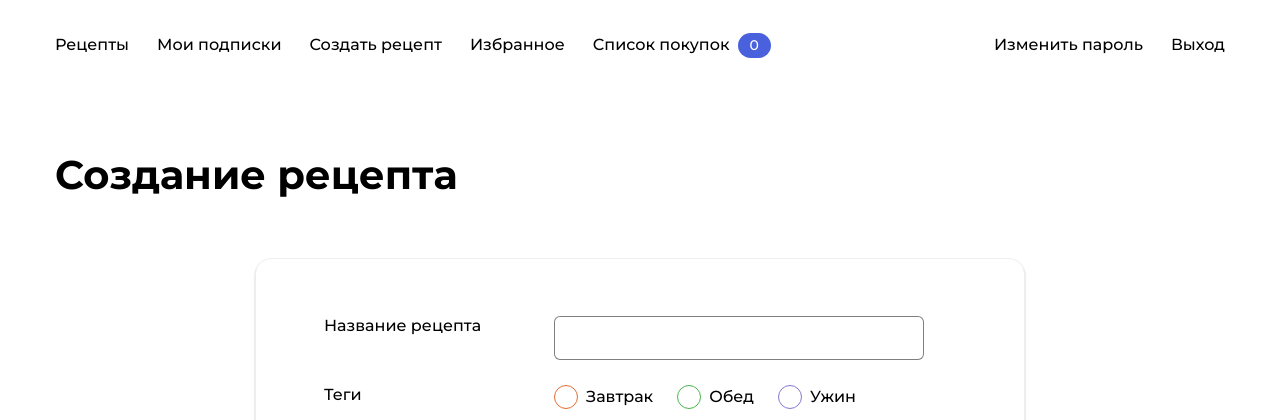
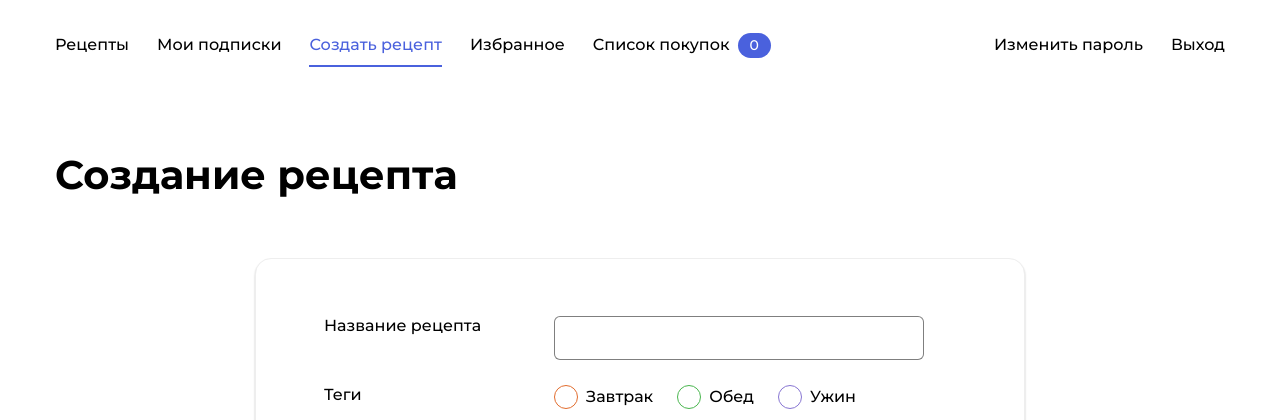
Before and after one commit to sh4rpy/foodgram, a Django app: page /create_recipe/ in a window 1280 px wide. Shown: the top 420 px of the page. Run offline with Django 3.2, Linux system fonts and the light colour scheme; the visitor is signed in with stand-in values (Sample User, id 1); data that the repository does not hold is empty.

Commit message:
added a css active class to nav items (create_recipe, login, password_change)

```diff
--- a/recipes/templates/recipes/create_recipe.html
+++ b/recipes/templates/recipes/create_recipe.html
@@ -5,7 +5,7 @@
   <link rel="stylesheet" href="{% static 'pages/form.css' %}">
 {% endblock %}
 {% block header %}
-  {% include 'header.html' %}
+  {% include 'header.html' with create_recipe=True%}
 {% endblock %}
 {% block content %}
 <!--  {% csrf_token %}-->
--- a/templates/header.html
+++ b/templates/header.html
@@ -5,22 +5,22 @@
             <ul class="nav__items list">
                 <li class="nav__item {% if index %}nav__item_active{% endif %}"><a href="{% url 'index' %}" class="nav__link link">Рецепты</a></li>
                 <li class="nav__item {% if follow %}nav__item_active{% endif %}"><a href="{% url 'follow_index' %}" class="nav__link link">Мои подписки</a></li>
-                <li class="nav__item{% if create_recipe %}nav__item_active{% endif %}"><a href="{% url 'create_recipe' %}" class="nav__link link">Создать рецепт</a></li>
+                <li class="nav__item {% if create_recipe %}nav__item_active{% endif %}"><a href="{% url 'create_recipe' %}" class="nav__link link">Создать рецепт</a></li>
                 <li class="nav__item {% if favorites %}nav__item_active{% endif %}"><a href="{% url 'favorites' %}" class="nav__link link">Избранное</a></li>
                 <li class="nav__item {% if shopping_list %}nav__item_active{% endif %}"><a href="{% url 'shopping_list' %}" class="nav__link link">Список покупок</a> <span class="badge badge_style_blue nav__badge" id="counter">{{ shopping_list_count }}</span></li>
 
             </ul>
             <ul class="nav__items list">
-                <li class="nav__item"><a href="{% url 'password_change' %}" class="nav__link link">Изменить пароль</a></li>
+                <li class="nav__item {% if password_change %}nav__item_active{% endif %}"><a href="{% url 'index' %}""><a href="{% url 'password_change' %}" class="nav__link link">Изменить пароль</a></li>
                 <li class="nav__item"><a href="{% url 'logout' %}" class="nav__link link">Выход</a></li>
             </ul>
           {% else %}
             <ul class="nav__items list">
-                <li class="nav__item nav__item_active"><a href="{% url 'index' %}" class="nav__link link">Рецепты</a></li>
+                <li class="nav__item {% if index %}nav__item_active{% endif %}"><a href="{% url 'index' %}""><a href="{% url 'index' %}" class="nav__link link">Рецепты</a></li>
 <!--                <li class="nav__item nav__item_disabled"><a href="#" class="nav__link link">Список покупок <span class="badge badge_style_blue nav__badge" id="counter">4</span></a></li>-->
             </ul>
             <ul class="nav__items list">
-                <li class="nav__item"><a href="{% url 'login' %}" class="nav__link link">Войти</a></li>
+                <li class="nav__item {% if login %}nav__item_active{% endif %}"><a href="{% url 'index' %}""><a href="{% url 'login' %}" class="nav__link link">Войти</a></li>
                 <li class="nav__item"><a href="{% url 'signup' %}" class="button button_style_blue">Создать аккаунт</a></li>
             </ul>
           {% endif %}
--- a/users/templates/registration/login.html
+++ b/users/templates/registration/login.html
@@ -6,7 +6,7 @@
   <link rel="stylesheet" href="{% static 'pages/form.css' %}">
 {% endblock %}
 {% block header %}
-  {% include 'header.html' %}
+  {% include 'header.html' with login=True%}
 {% endblock %}
 {% block content %}
   <div class="main__header">
--- a/users/templates/registration/password_change_form.html
+++ b/users/templates/registration/password_change_form.html
@@ -6,7 +6,7 @@
   <link rel="stylesheet" href="{% static 'pages/form.css' %}">
 {% endblock %}
 {% block header %}
-  {% include 'header.html' %}
+  {% include 'header.html' with password_change=True%}
 {% endblock %}
 {% block content %}
   <div class="main__header">
```
